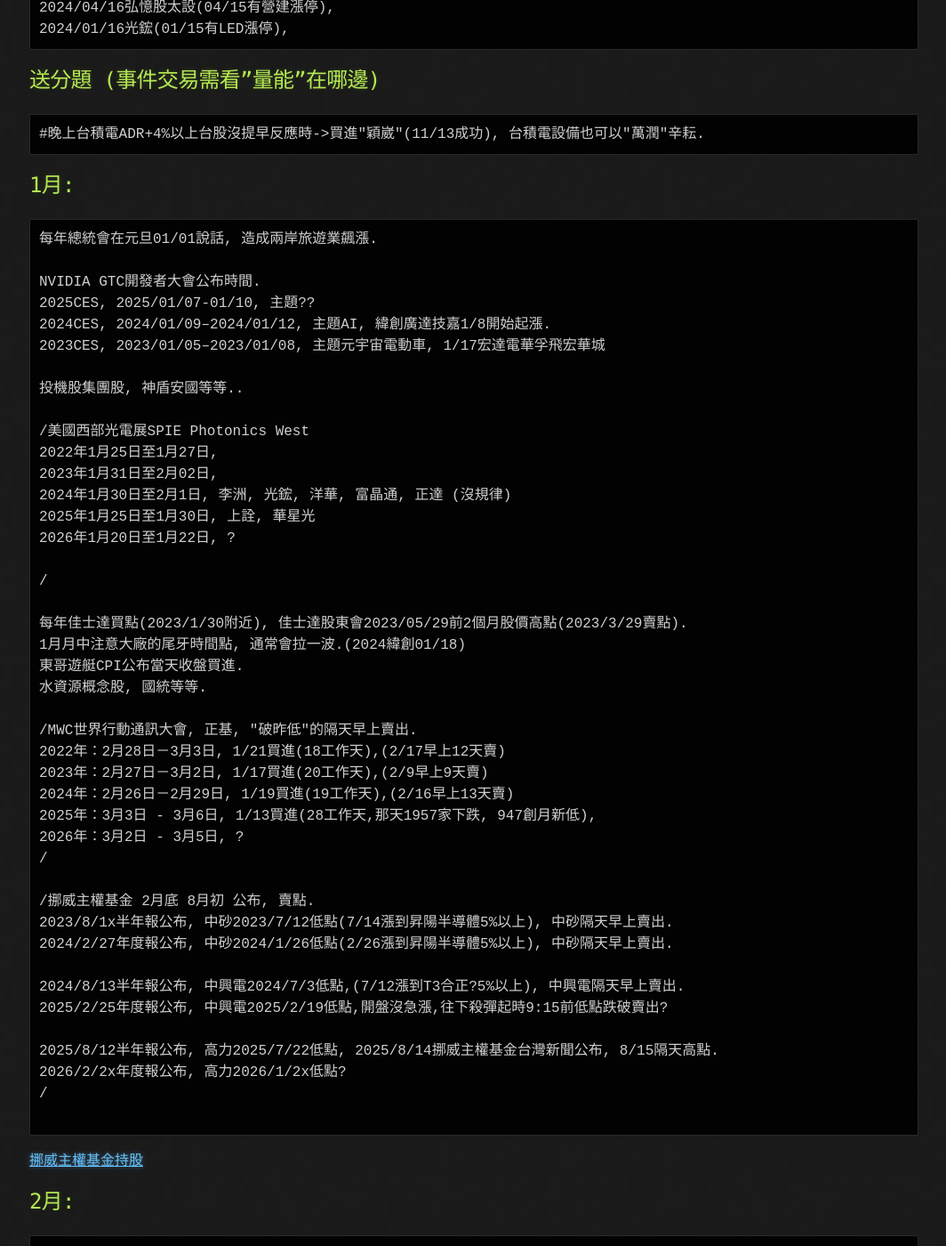
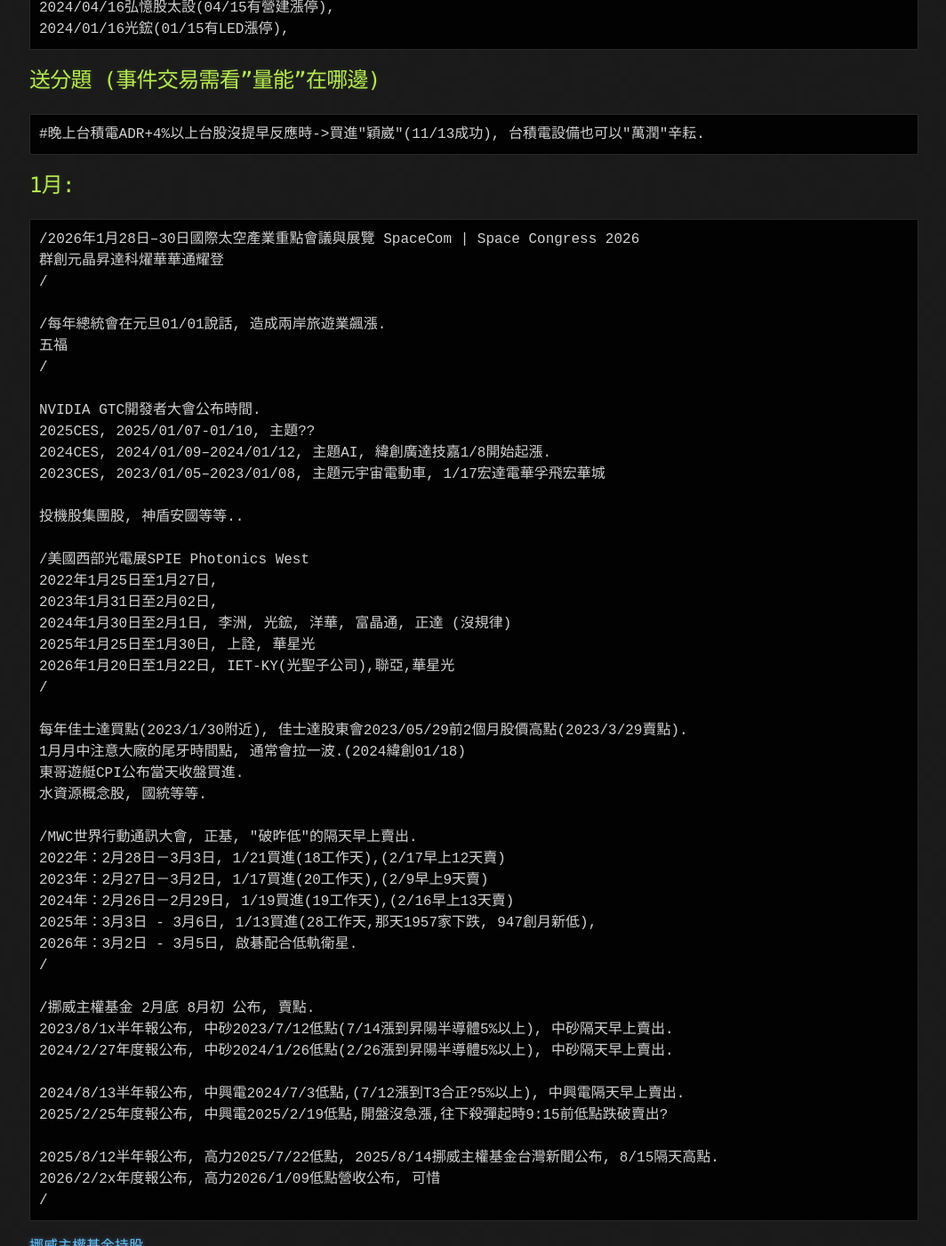
Before and after one commit to lepg5487/Stock_God, a Jekyll site: the page built from experience.md, in a window 1280 px wide and 1400 px high, scrolled down 7193 px. Shown: the whole window at 89% size, without its empty margins (107-1171 px from the left). Built offline with Jekyll 4.4.1, drawn with Linux system fonts in a browser that asks for light colours; our own code applies the rules of GitHub Pages for plain Markdown files; some of the changed text lies outside the part shown.

Commit message:
Update experience.md

````diff
--- a/experience.md
+++ b/experience.md
@@ -287,7 +287,13 @@
 ```
 ## 1月:
 ```
-每年總統會在元旦01/01說話, 造成兩岸旅遊業飆漲.
+/2026年1月28日–30日國際太空產業重點會議與展覽 SpaceCom | Space Congress 2026
+群創元晶昇達科燿華華通耀登
+/
+
+/每年總統會在元旦01/01說話, 造成兩岸旅遊業飆漲.
+五福
+/
 
 NVIDIA GTC開發者大會公布時間.
 2025CES, 2025/01/07-01/10, 主題??
@@ -301,8 +307,7 @@
 2023年1月31日至2月02日,
 2024年1月30日至2月1日, 李洲, 光鋐, 洋華, 富晶通, 正達 (沒規律)
 2025年1月25日至1月30日, 上詮, 華星光
-2026年1月20日至1月22日, ?
-
+2026年1月20日至1月22日, IET-KY(光聖子公司),聯亞,華星光
 /
 
 每年佳士達買點(2023/1/30附近), 佳士達股東會2023/05/29前2個月股價高點(2023/3/29賣點).
@@ -315,7 +320,7 @@
 2023年：2月27日－3月2日, 1/17買進(20工作天),(2/9早上9天賣)
 2024年：2月26日－2月29日, 1/19買進(19工作天),(2/16早上13天賣)
 2025年：3月3日 - 3月6日, 1/13買進(28工作天,那天1957家下跌, 947創月新低),
-2026年：3月2日 - 3月5日, ?
+2026年：3月2日 - 3月5日, 啟碁配合低軌衛星.
 /
 
 /挪威主權基金 2月底 8月初 公布, 賣點.
@@ -326,9 +331,8 @@
 2025/2/25年度報公布, 中興電2025/2/19低點,開盤沒急漲,往下殺彈起時9:15前低點跌破賣出?
 
 2025/8/12半年報公布, 高力2025/7/22低點, 2025/8/14挪威主權基金台灣新聞公布, 8/15隔天高點.
-2026/2/2x年度報公布, 高力2026/1/2x低點?
+2026/2/2x年度報公布, 高力2026/1/09低點營收公布, 可惜
 /
-
 ```
 [挪威主權基金持股](https://www.nbim.no/en/investments/all-investments/)
 
@@ -369,7 +373,7 @@
 2022美國世界不織布展(3/28-3/31), 康那香3/08-09進場(工作天1314天).
 2025年全球開發者先鋒大會展期自2025年2月21日至23日, 機器人高鋒.
 
-/
+/XPONENTIAL Europe全球最大無人機展
 2025年2月18日–20日 XPONENTIAL Europe全球最大無人機展(2025首屆, 台灣有參加), 雷虎. (2/14有漲停一天)
 2025年5月19日-22日 XPONENTIAL USA, (雷虎沒反應)
 2026/03/24-26 XPONENTIAL Europe全球最大無人機展
@@ -378,6 +382,13 @@
 ## 3月:
 ```
 "重電"要變成熱門股要”每年的3~6月”, 政府電子採購網
+
+/總統召開國安高層會議3/13~4/13可能召開,開始起漲,會漲
+2026/03/24-26 XPONENTIAL Europe全球最大無人機展
+202603xx? 應該是雷虎中光電長榮航太亞航
+20250317晟田寶一漢翔
+20240322雷虎中光電漢翔
+/
 
 AI EXPO Taiwan 2025/3月26日至3月28日
 2024全球開發者先鋒大會（GDC）將於2024年3月23日至24日, 機器人所羅門.
@@ -396,7 +407,11 @@
 # "訊聯", "訊聯基因"立法通過起漲流程 # 112/03/24 -> 112/05/10 # 113/04/19 -> 113/05/31 or 113/06/04
 # 台北國際車用電子展 2023/3/16, 2022/3/16, 2021/3/16, 2020/3/19  3月1日(觀察汽車小股提示)~3月16日買進"帝寶"蹲4月展覽
 
-亞太國際風力發電展2024-03-06 ~ 2024-03-08
+/亞太國際風力發電展
+2026年3月25日–26日亞太國際風力發電展
+2024年3月06日-08日亞太國際風力發電展
+/
+
 開始進場業績股成長股, 2024年是散熱雙鴻台積電設備萬潤辛耘.
 
 開始漲權值股台積電鴻海等等.
````
